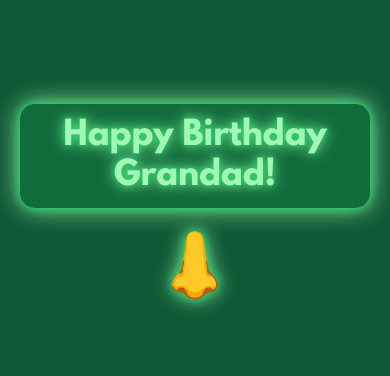
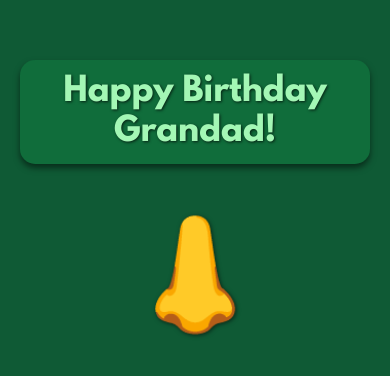
Before and after one commit to pipchell/birthday, a plain HTML site: page index.html in a window 390 px wide. Shown: the part 236-612 px from the top of the page. Drawn offline with Linux system fonts and the light colour scheme.

Commit message:
Update index.html

```diff
--- a/index.html
+++ b/index.html
@@ -6,7 +6,6 @@
     <title>Happy Birthday!</title>
     <link rel="icon" href="logo.png" type="image/png" />
     <style>
-      /* Load custom font */
       @font-face {
         font-family: 'League Spartan Bold';
         src: url('LeagueSpartan-Bold (1).woff2') format('woff2'),
@@ -38,27 +37,27 @@
         background: rgba(23, 216, 96, 0.15);
         border-radius: 15px;
         box-shadow:
-          0 0 10px var(--main-green),
-          0 0 25px var(--light-green);
+          0 4px 6px rgba(0, 0, 0, 0.5);
         text-shadow:
-          0 0 6px var(--main-green),
-          0 0 15px var(--light-green);
-        margin-bottom: 20px;
-        font-weight: bold; /* ensure bold */
+          1px 1px 3px rgba(0, 0, 0, 0.7);
+        margin-bottom: 40px; /* more space below */
+        font-weight: bold;
       }
       .nose-emoji {
-        font-size: clamp(4rem, 15vw, 7rem);
+        font-size: clamp(7rem, 20vw, 10rem);
+        margin-top: 20px; /* pushed down */
         text-shadow:
-          0 0 8px var(--main-green),
-          0 0 20px var(--light-green);
+          1px 1px 4px rgba(0, 0, 0, 0.6);
       }
       @media (max-width: 400px) {
         b {
           padding: 12px 20px;
           font-size: 2rem;
+          margin-bottom: 30px;
         }
         .nose-emoji {
-          font-size: 4rem;
+          font-size: 7rem;
+          margin-top: 15px;
         }
       }
     </style>
```
